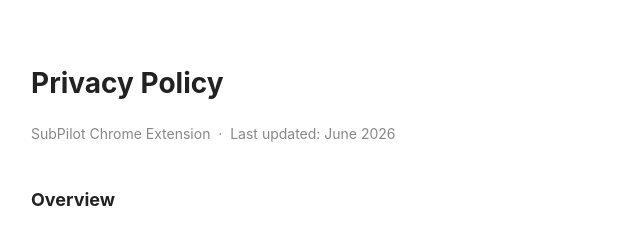
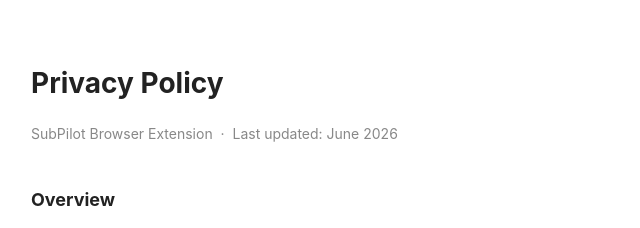
Before and after one commit to aleclee1005/subpilot, a plain HTML site: page privacy.html in a window 1280 px wide. Shown: the top 228 px of the page, 239-879 px from the left. Drawn offline with Linux system fonts and the light colour scheme.

Commit message:
Update: replace Chrome with Browser in privacy policy

```diff
--- a/privacy.html
+++ b/privacy.html
@@ -16,7 +16,7 @@
 </head>
 <body>
   <h1>Privacy Policy</h1>
-  <p class="meta">SubPilot Chrome Extension &nbsp;·&nbsp; Last updated: June 2026</p>
+  <p class="meta">SubPilot Browser Extension &nbsp;·&nbsp; Last updated: June 2026</p>
 
   <h2>Overview</h2>
   <p>SubPilot does not collect, transmit, or store any personal data on external servers. All data processing happens locally within your browser.</p>
```
